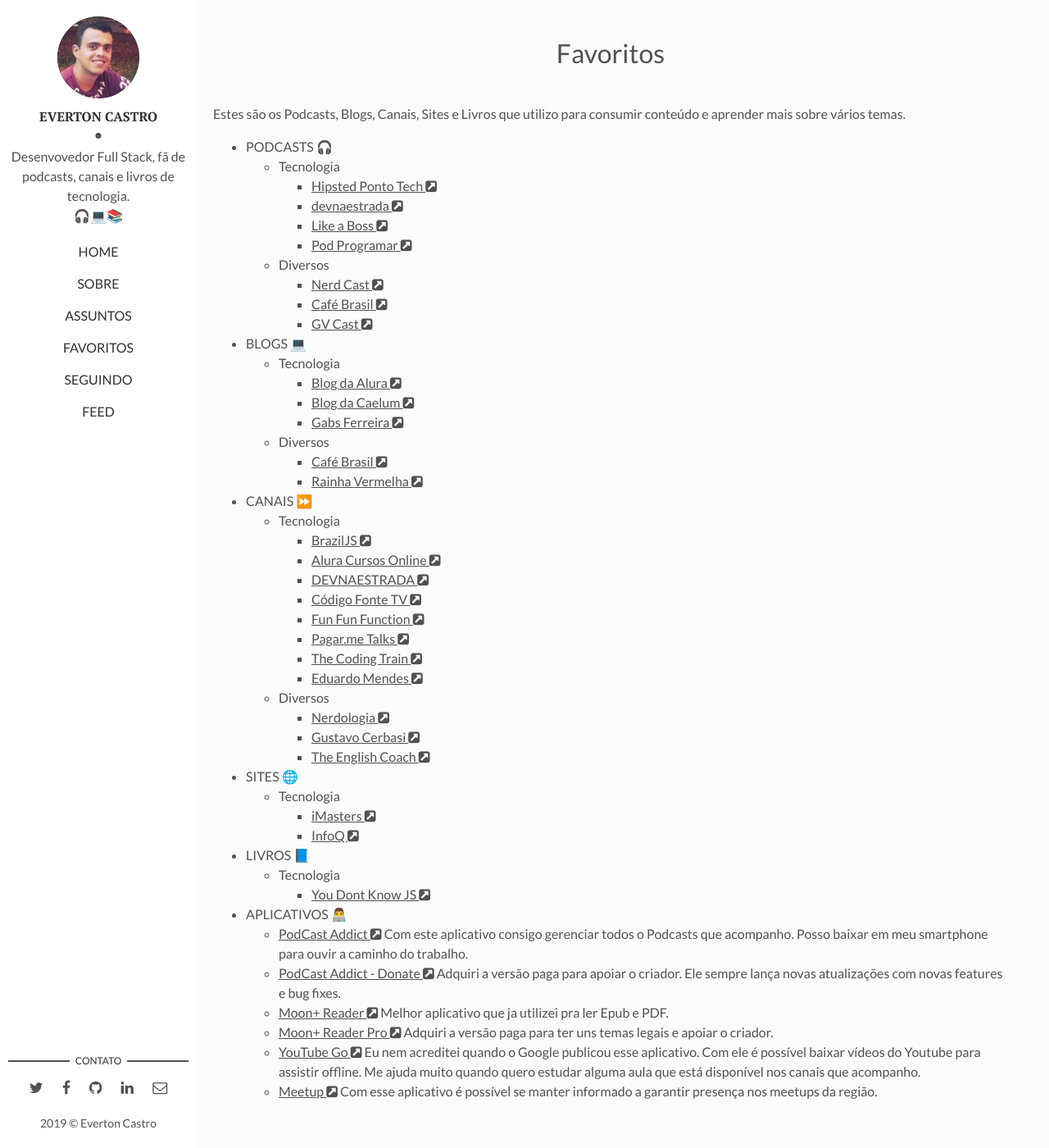
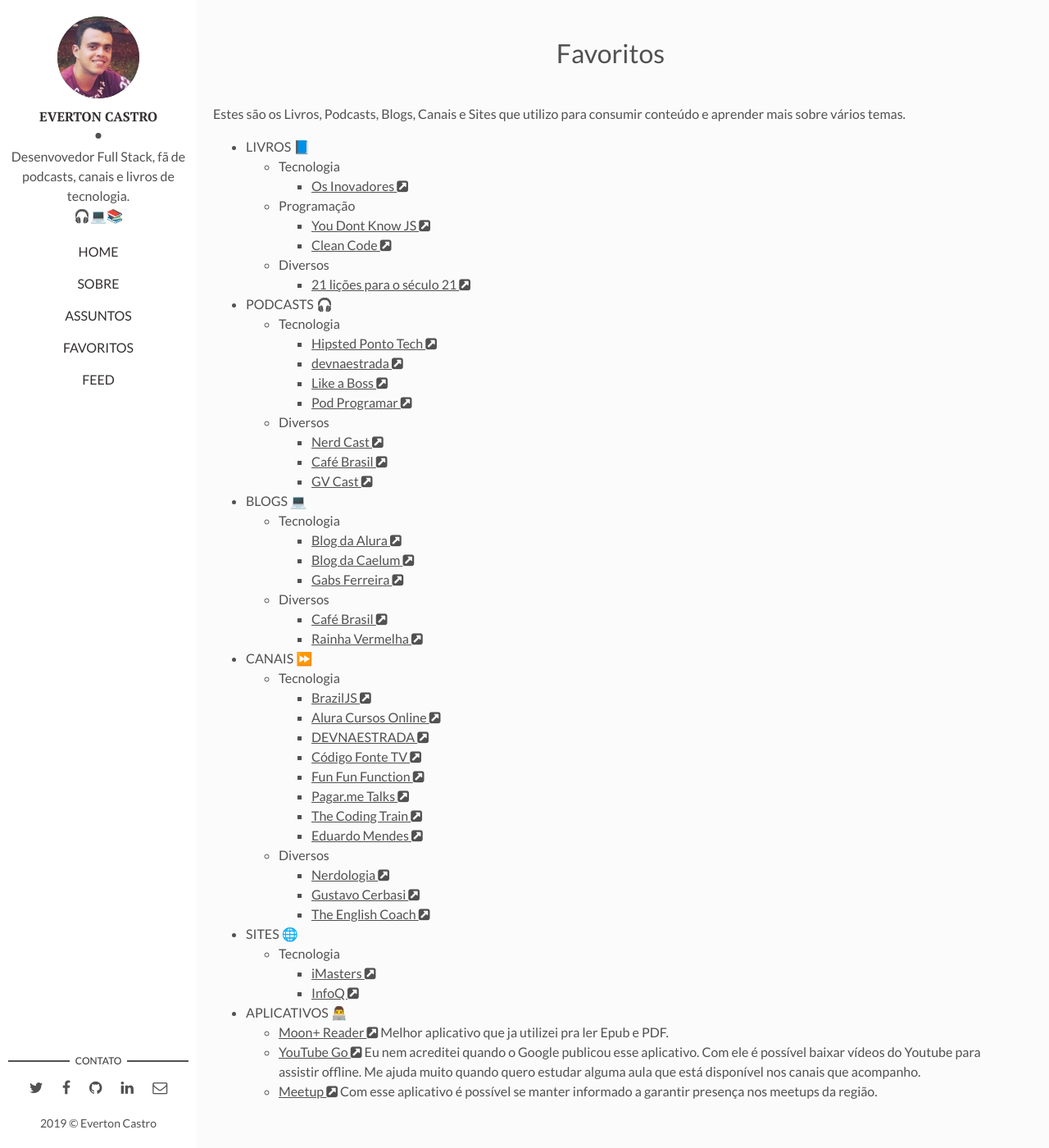
Before and after one commit to evertoncastro/evertoncastro.com, a Jekyll site: the page built from favorites.md, in a window 1280 px wide and 1400 px high. Shown: the whole window at 82% size. Built offline with Jekyll 4.4.1, drawn with Linux system fonts in a browser that asks for light colours; comment, search, counter and statistics services are not loaded.

Commit message:
Removing following page

```diff
--- a/_layouts/main.html
+++ b/_layouts/main.html
@@ -21,7 +21,6 @@
         <li class="menu-item"><a href="{{site.baseurl}}/about/">SOBRE</a></li>
         <li class="menu-item"><a href="{{site.baseurl}}/tags/">ASSUNTOS</a></li>
         <li class="menu-item"><a href="{{site.baseurl}}/favorites/">FAVORITOS</a></li>
-        <li class="menu-item"><a href="{{site.baseurl}}/following/">SEGUINDO</a></li>
         <li class="menu-item"><a href="{{site.baseurl}}/feed.xml">FEED</a></li>
       </ul>
     </div>
@@ -43,7 +42,6 @@
         <li class="menu-item"><a href="{{site.baseurl}}/about/">SOBRE</a></li>
         <li class="menu-item"><a href="{{site.baseurl}}/tags/">ASSUNTOS</a></li>
         <li class="menu-item"><a href="{{site.baseurl}}/favorites/">FAVORITOS</a></li>
-        <li class="menu-item"><a href="{{site.baseurl}}/following/">SEGUINDO</a></li>
         <li class="menu-item"><a href="{{site.baseurl}}/feed.xml">FEED</a></li>
       </ul>
     </div>
--- a/favorites.md
+++ b/favorites.md
@@ -5,7 +5,16 @@
 ---
 
 # Favoritos
-Estes são os Podcasts, Blogs, Canais, Sites e Livros que utilizo para consumir conteúdo e aprender mais sobre vários temas.
+Estes são os Livros, Podcasts, Blogs, Canais e Sites que utilizo para consumir conteúdo e aprender mais sobre vários temas.
+
+* LIVROS 📘
+    + Tecnologia
+        - [Os Inovadores <i class="fa fa-external-link-square" aria-hidden="true"></i>](https://www.amazon.com.br/dp/B00NUEMGXW/ref=dp-kindle-redirect?_encoding=UTF8&btkr=1){:target="_blank"}
+    + Programação
+        - [You Dont Know JS <i class="fa fa-external-link-square" aria-hidden="true"></i>](https://github.com/getify/You-Dont-Know-JS){:target="_blank"}
+        - [Clean Code <i class="fa fa-external-link-square" aria-hidden="true"></i>](https://www.amazon.com.br/dp/B001GSTOAM/ref=dp-kindle-redirect?_encoding=UTF8&btkr=1){:target="_blank"}
+    + Diversos
+        - [21 lições para o século 21 <i class="fa fa-external-link-square" aria-hidden="true"></i>](https://www.amazon.com.br/dp/B07BFGS9Y5/ref=dp-kindle-redirect?_encoding=UTF8&btkr=1){:target="_blank"}
 
 * PODCASTS 🎧
     + Tecnologia
@@ -47,15 +56,8 @@
         - [iMasters <i class="fa fa-external-link-square" aria-hidden="true"></i>](https://imasters.com.br/){:target="_blank"}
         - [InfoQ <i class="fa fa-external-link-square" aria-hidden="true"></i>](https://www.infoq.com/br){:target="_blank"}
 
-* LIVROS 📘
-    + Tecnologia
-        - [You Dont Know JS <i class="fa fa-external-link-square" aria-hidden="true"></i>](https://github.com/getify/You-Dont-Know-JS){:target="_blank"}
-
 * APLICATIVOS 👨‍💻
-    - [PodCast Addict <i class="fa fa-external-link-square" aria-hidden="true"></i>](https://play.google.com/store/apps/details?id=com.bambuna.podcastaddict){:target="_blank"} Com este aplicativo consigo gerenciar todos o Podcasts que acompanho. Posso baixar em meu smartphone para ouvir a caminho do trabalho.
-    - [PodCast Addict - Donate <i class="fa fa-external-link-square" aria-hidden="true"></i>](https://play.google.com/store/apps/details?id=com.bambuna.podcastaddictdonate){:target="_blank"} Adquiri a versão paga para apoiar o criador. Ele sempre lança novas atualizações com novas features e bug fixes.
     - [Moon+ Reader <i class="fa fa-external-link-square" aria-hidden="true"></i>](https://play.google.com/store/apps/details?id=com.flyersoft.moonreader){:target="_blank"} Melhor aplicativo que ja utilizei pra ler Epub e PDF.
-    - [Moon+ Reader Pro <i class="fa fa-external-link-square" aria-hidden="true"></i>](https://play.google.com/store/apps/details?id=com.flyersoft.moonreaderp){:target="_blank"} Adquiri a versão paga para ter uns temas legais e apoiar o criador.
     - [YouTube Go <i class="fa fa-external-link-square" aria-hidden="true"></i>](https://play.google.com/store/apps/details?id=com.google.android.apps.youtube.mango){:target="_blank"} Eu nem acreditei quando o Google publicou esse aplicativo. Com ele é possível baixar vídeos do Youtube para assistir offline. Me ajuda muito quando quero estudar alguma aula que está disponível nos canais que acompanho.
     - [Meetup <i class="fa fa-external-link-square" aria-hidden="true"></i>](https://play.google.com/store/apps/details?id=com.meetup){:target="_blank"} Com esse aplicativo é possível se manter informado a garantir presença nos meetups da região.
 
```
Also changed, not shown: about.md (+1 -1 lines), following.md (deleted, +0 -30 lines).
